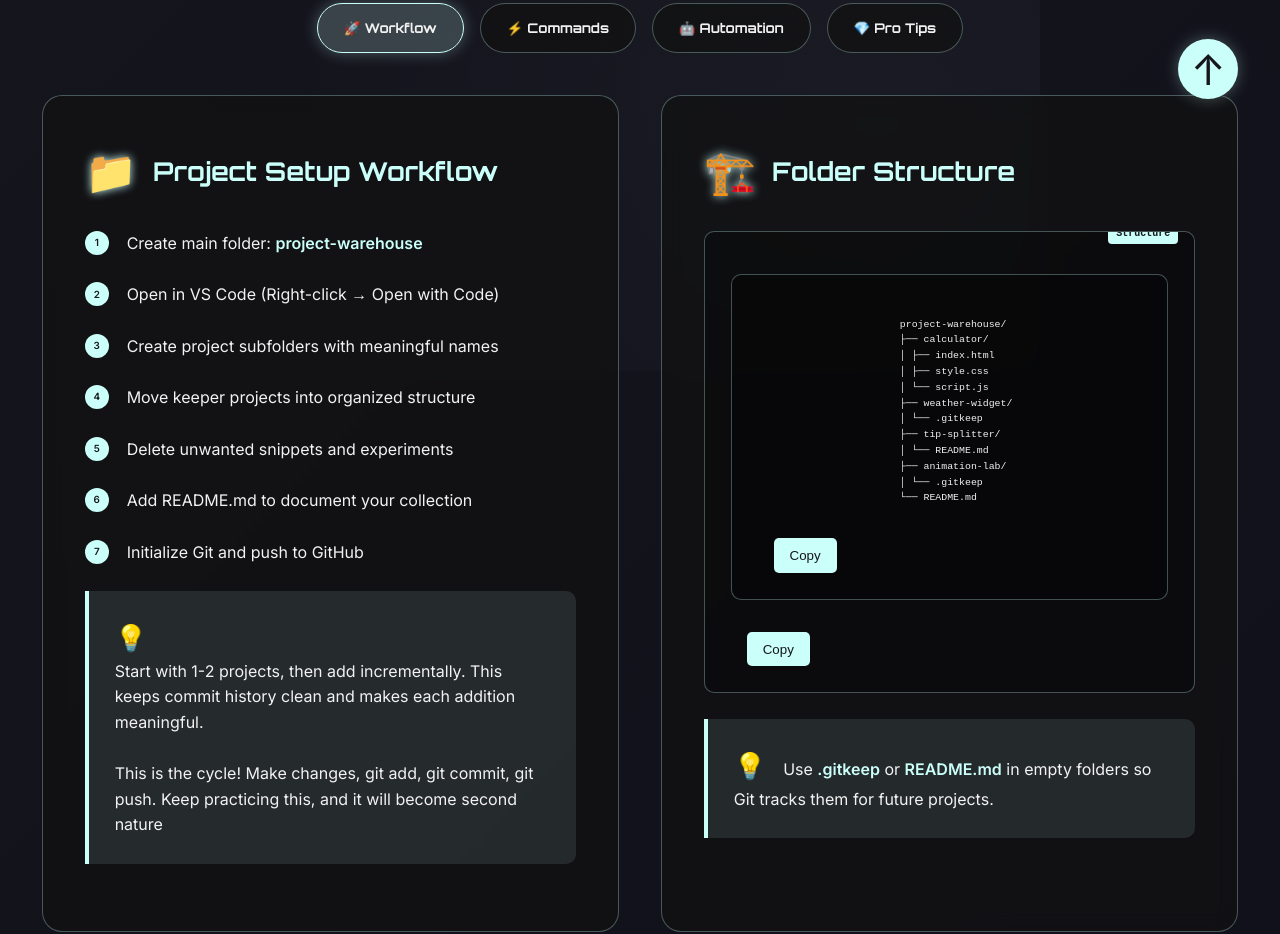
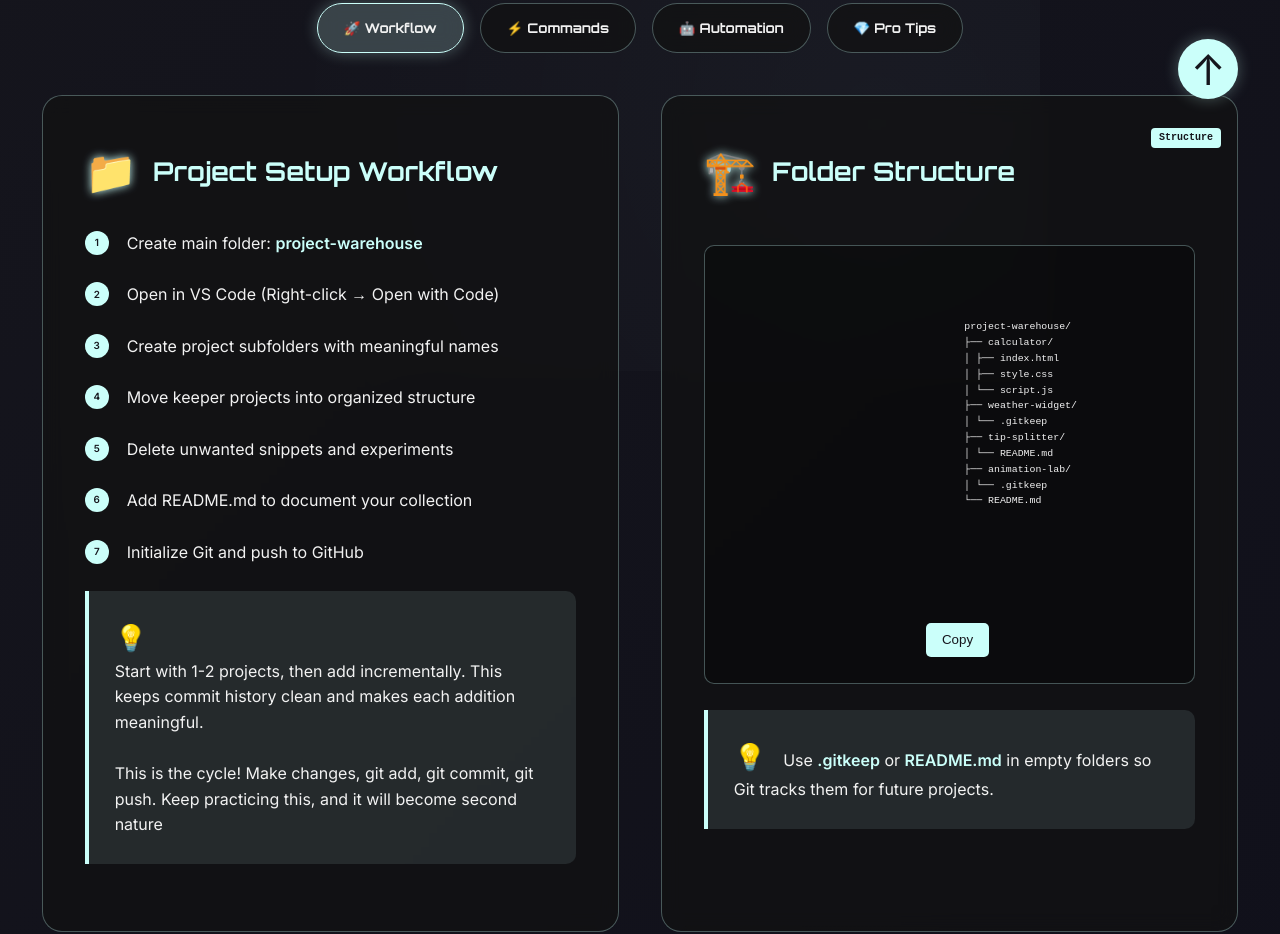
Before and after one commit to Eonflexx/project_management, a plain HTML site: page index.html in a window 1280 px wide. Shown: the part 659-1593 px from the top of the page. Drawn offline with nearby package versions, Linux system fonts and the light colour scheme.

Commit message:
modified: html, and css

```diff
--- a/index.html
+++ b/index.html
@@ -338,7 +338,8 @@
                 <div class="card">
                     <h3><span class="icon">🏗️</span>Folder Structure</h3>
                     <div class="code-block" data-lang="Structure">
-                        <pre class="code-block"><code>
+                        <pre><code>
+                            <div class="code-line">
                         project-warehouse/
                         ├── calculator/
                         │ ├── index.html
@@ -351,6 +352,7 @@
                         ├── animation-lab/
                         │ └── .gitkeep
                         └── README.md
+                            </div>
                         </code></pre>
                     </div>
 
@@ -363,7 +365,7 @@
                 <div class="card">
                     <h3><span class="icon">📝</span>README Template</h3>
                     <div class="code-block" data-lang="Markdown">
-                        <pre class="code-block"><code>
+                        <pre><code>
                         # Project Warehouse
 
                         A collection of my frontend projects and code experiments.
--- a/styles.css
+++ b/styles.css
@@ -1279,10 +1279,21 @@
             background: var(--frost-glow);
         }
 
+        .code-line {
+            display: flex;
+            justify-content: space-between;
+            align-content: flex-start;
+            align-items:flex-start;
+            gap: var(--spacing-sm);
+            margin-bottom: 20px;
+            padding-bottom: 30px;
+        }
+
         .code-block {
             display: flex;
             flex-direction: column;
-            align-items: flex-start;
+            align-items: center;
+            justify-content: center;
             gap: var(--spacing-sm);
             width: 100%;
             background: var(--input-bg);
@@ -1290,15 +1301,19 @@
             border-radius: 10px;
             padding: var(--spacing-md);
             margin: var(--spacing-sm) 0;
+            margin-top: 40px;
             font-family: 'Courier New', monospace;
             font-size: var(--font-sm);
-            position: relative;
             overflow-x: auto;
         }
 
         .code-block::before {
             content: attr(data-lang);
+            display: flex;
+            align-items: center;
+            justify-content: center;
             position: absolute;
+            margin-top: 40px;
             top: -8px;
             right: var(--spacing-sm);
             background: var(--accent-color);
@@ -1358,13 +1373,15 @@
         }
 
         .copy-btn {
-            position: absolute;
+            display: flex;
+            align-items: center;
+            justify-content: center;
             top: var(--spacing-xs);
             right: var(--spacing-xs);
             background: var(--button-bg);
             border: 1px solid var(--border-color);
             color: var(--accent-color);
-            padding: 4px 8px;
+            padding: 8px 8px;
             border-radius: 4px;
             cursor: pointer;
             font-size: 10px;
```
